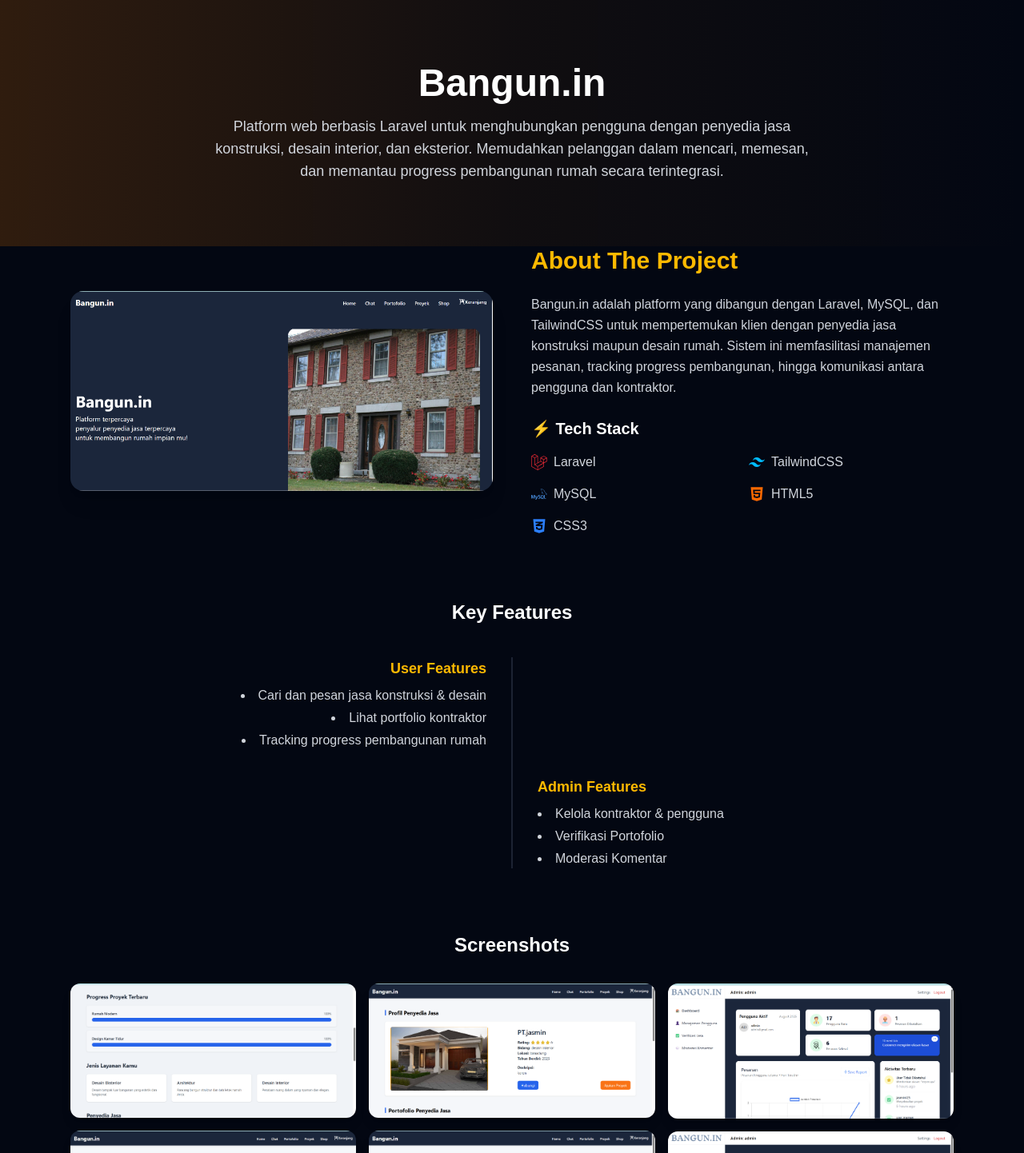
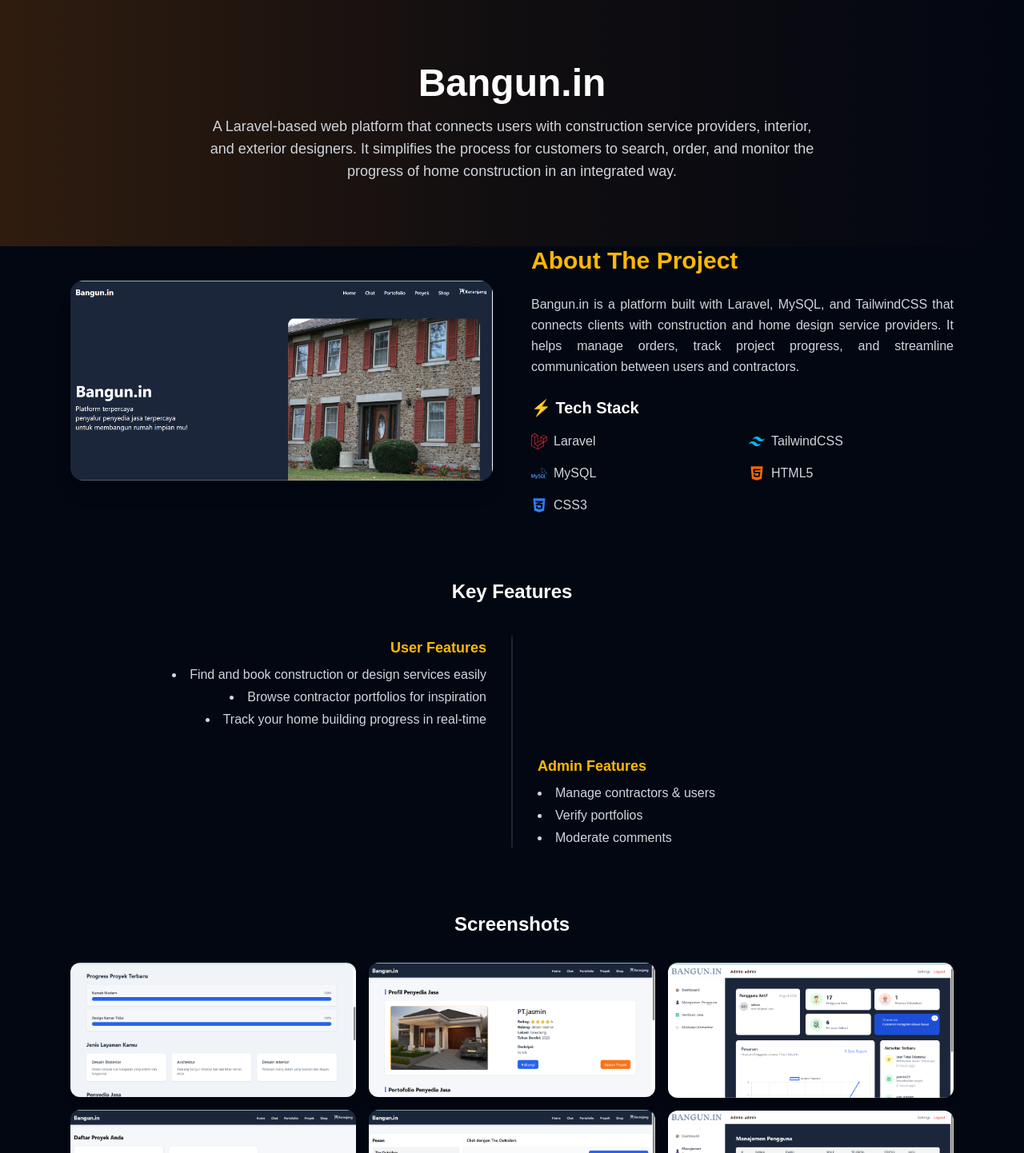
Before and after one commit to adun123/Myportofolio, a Next.js app: page /portofolio/bangunin in a window 1280 px wide. Shown: the top 1442 px of the page at 80% size. Built offline with nearby package versions, Linux system fonts and the light colour scheme.

Commit message:
ubah ke inggris bangunin

```diff
--- a/src/app/portofolio/bangunin/page.tsx
+++ b/src/app/portofolio/bangunin/page.tsx
@@ -25,10 +25,9 @@
           transition={{ delay: 0.3, duration: 0.6 }}
           className="text-gray-300 text-lg max-w-3xl mx-auto"
         >
-          Platform web berbasis Laravel untuk menghubungkan pengguna dengan
-          penyedia jasa konstruksi, desain interior, dan eksterior. Memudahkan
-          pelanggan dalam mencari, memesan, dan memantau progress pembangunan
-          rumah secara terintegrasi.
+          A Laravel-based web platform that connects users with construction service providers, interior, and exterior designers.
+          It simplifies the process for customers to search, order, and
+          monitor the progress of home construction in an integrated way.
         </motion.p>
       </section>
 
@@ -56,13 +55,11 @@
           <h2 className="text-3xl font-bold text-amber-400 mb-6">
             About The Project
           </h2>
-          <p className="text-gray-300 leading-relaxed mb-6">
-            Bangun.in adalah platform yang dibangun dengan Laravel, MySQL, dan
-            TailwindCSS untuk mempertemukan klien dengan penyedia jasa konstruksi
-            maupun desain rumah. Sistem ini memfasilitasi manajemen pesanan,
-            tracking progress pembangunan, hingga komunikasi antara pengguna dan
-            kontraktor.
-          </p>
+            <p className="text-gray-300 leading-relaxed mb-6 text-justify">
+             Bangun.in is a platform built with Laravel, MySQL, and TailwindCSS
+             that connects clients with construction and home design service providers. It helps manage orders, track project progress,
+             and streamline communication between users and contractors.
+            </p>
 
           {/* Tech Stack */}
           <div>
@@ -107,9 +104,9 @@
               User Features
             </h4>
             <ul className="list-disc list-inside text-gray-300 space-y-1">
-              <li>Cari dan pesan jasa konstruksi & desain</li>
-              <li>Lihat portfolio kontraktor</li>
-              <li>Tracking progress pembangunan rumah</li>
+                <li>Find and book construction or design services easily</li>
+                <li>Browse contractor portfolios for inspiration</li>
+                <li>Track your home building progress in real-time</li>
             </ul>
           </motion.div>
 
@@ -124,9 +121,9 @@
               Admin Features
             </h4>
             <ul className="list-disc list-inside text-gray-300 space-y-1">
-              <li>Kelola kontraktor & pengguna</li>
-              <li>Verifikasi Portofolio</li>
-              <li>Moderasi Komentar</li>
+                <li>Manage contractors & users</li>
+                <li>Verify portfolios</li>
+                <li>Moderate comments</li>
             </ul>
           </motion.div>
         </div>
--- a/src/components/AboutMe.tsx
+++ b/src/components/AboutMe.tsx
@@ -78,10 +78,7 @@
           />
           <h2 className="text-4xl font-extrabold mb-3">Abdurrahman</h2>
           <p className="max-w-2xl text-gray-300 mb-10 leading-relaxed">
-  {`Hi, I'm Abdurrahman — a Web & Mobile Developer with experience
-  in Laravel, Flutter, and .NET. I love creating scalable
-  and user-friendly applications, and I'm always open to
-  new opportunities & collaborations.`}
+  {`Hi, I'm Abdurrahman — Fullstack Developer with a background in Information Systems, skilled in web & mobile development, and eager to contribute to impactful software projects.`}
 </p>
 
 
```
